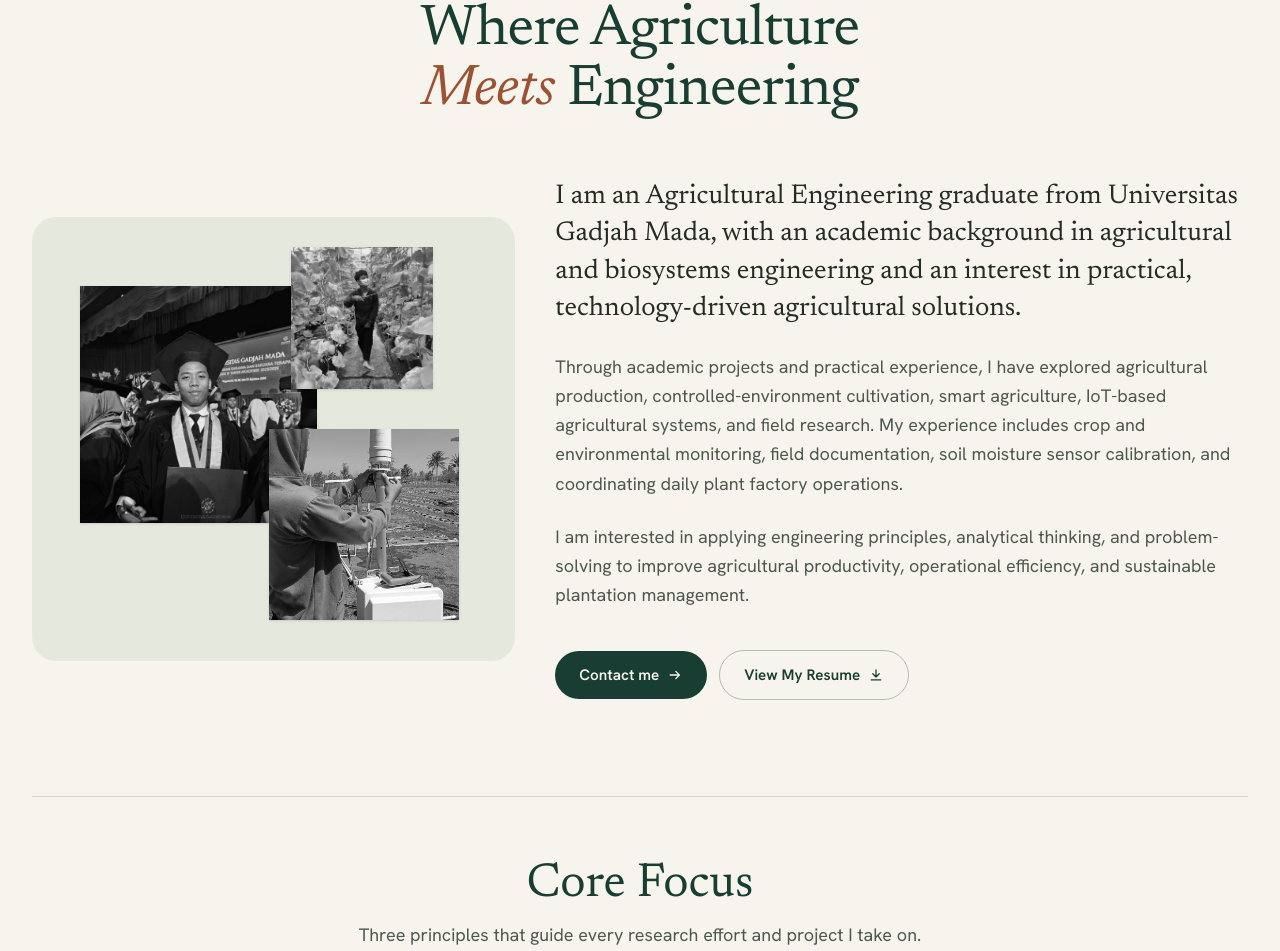
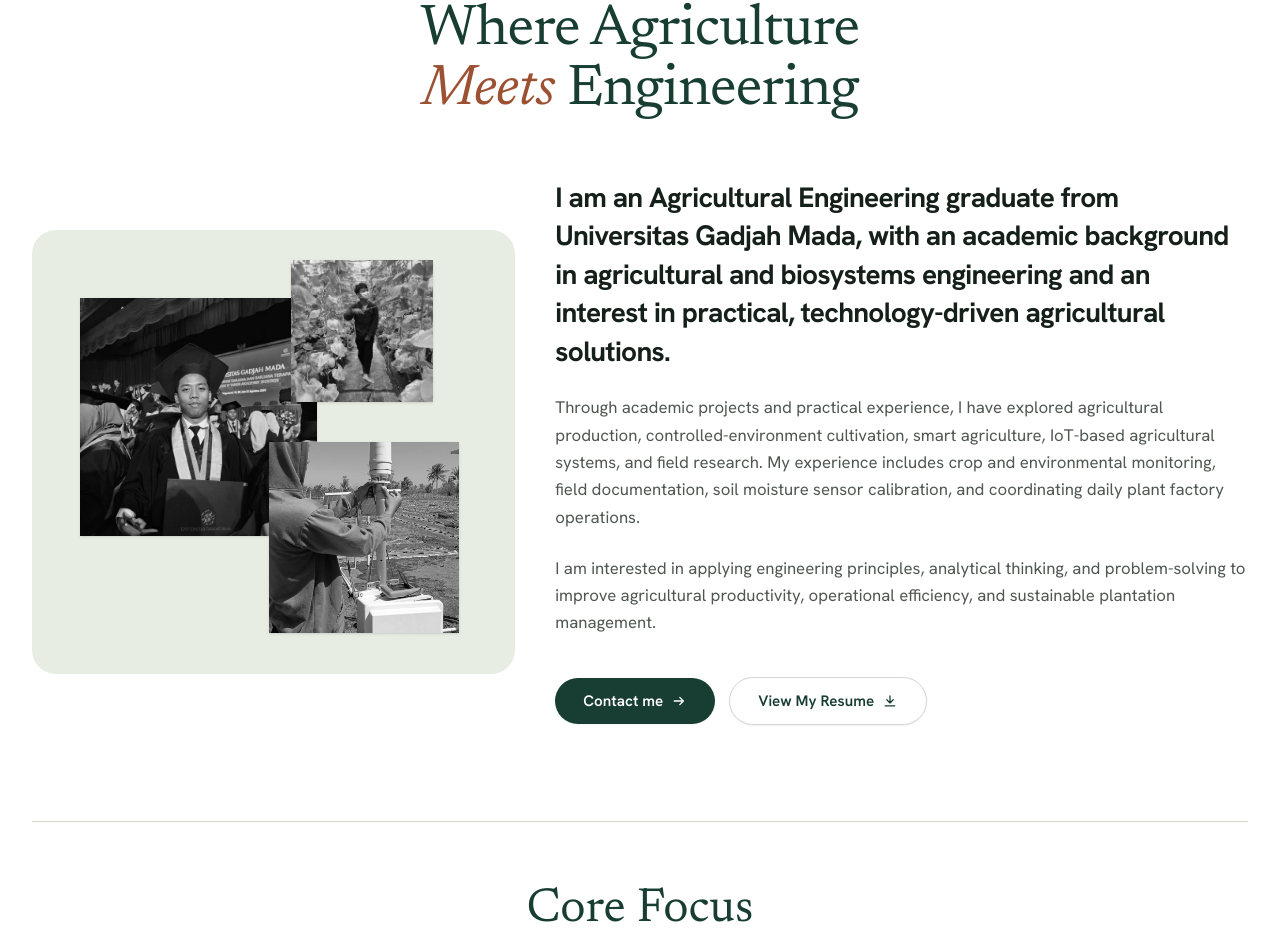
Before and after one commit to rizkiramadhan3864-beep/rizqi-portfolio, a React (Vite) app: page / in a window 1280 px wide. Shown: the part 987-1938 px from the top of the page. Built offline with nearby package versions, Linux system fonts and the light colour scheme.

Commit message:
feat(about): set white background, bold sans-serif text, and pill buttons matching reference

```diff
--- a/src/components/sections-intro.tsx
+++ b/src/components/sections-intro.tsx
@@ -220,7 +220,7 @@ export function About() {
   const selectedFocusItem = coreFocusItems.find((item) => item.id === activeFocus)
 
   return (
-    <section id="about" aria-labelledby="about-title" className="py-24 lg:py-32">
+    <section id="about" aria-labelledby="about-title" className="bg-white py-24 lg:py-32">
       <div className="mx-auto max-w-7xl px-5 sm:px-8">
         <header className="mx-auto max-w-3xl text-center" {...revealProps()}>
           <h2
@@ -236,31 +236,31 @@ export function About() {
             <AboutCollage />
           </div>
 
-          <div className="space-y-6 text-lg leading-relaxed text-ink-soft md:col-span-7" {...revealProps(160)}>
-            <p className="font-serif text-2xl leading-snug text-charcoal sm:text-[1.7rem]">
+          <div className="space-y-6 md:col-span-7" {...revealProps(160)}>
+            <p className="font-sans text-2xl font-bold leading-snug tracking-tight text-[#16201A] sm:text-[1.75rem]">
               I am an Agricultural Engineering graduate from Universitas Gadjah Mada, with an academic background in agricultural and biosystems engineering and an interest in practical, technology-driven agricultural solutions.
             </p>
-            <p>
+            <p className="text-base leading-relaxed text-ink-soft sm:text-[1.05rem]">
               Through academic projects and practical experience, I have explored agricultural production, controlled-environment cultivation, smart agriculture, IoT-based agricultural systems, and field research. My experience includes crop and environmental monitoring, field documentation, soil moisture sensor calibration, and coordinating daily plant factory operations.
             </p>
-            <p>
+            <p className="text-base leading-relaxed text-ink-soft sm:text-[1.05rem]">
               I am interested in applying engineering principles, analytical thinking, and problem-solving to improve agricultural productivity, operational efficiency, and sustainable plantation management.
             </p>
-            <div className="flex flex-wrap items-center gap-3 pt-4">
+            <div className="flex flex-wrap items-center gap-3.5 pt-4">
               <a
                 href="#contact"
-                className="inline-flex items-center justify-center gap-2 rounded-full bg-forest px-6 py-3 text-[0.95rem] font-semibold text-ivory transition-colors duration-300 hover:bg-forest-deep"
+                className="inline-flex items-center justify-center gap-2 rounded-full bg-forest px-7 py-3 text-[0.95rem] font-semibold text-white shadow-xs transition-all duration-300 hover:bg-forest-deep active:scale-95"
               >
-                Contact me
-                <ArrowIcon />
+                <span>Contact me</span>
+                <ArrowIcon className="h-4 w-4" />
               </a>
               <a
                 href={profile.cvPath}
                 download
-                className="inline-flex items-center justify-center gap-2 rounded-full border border-forest/30 px-6 py-3 text-[0.95rem] font-semibold text-forest transition-colors duration-300 hover:border-forest hover:bg-forest/5"
+                className="inline-flex items-center justify-center gap-2 rounded-full border border-neutral-300 bg-white px-7 py-3 text-[0.95rem] font-semibold text-forest shadow-xs transition-all duration-300 hover:border-forest hover:bg-neutral-50 active:scale-95"
               >
-                View My Resume
-                <DownloadIcon />
+                <span>View My Resume</span>
+                <DownloadIcon className="h-4 w-4" />
               </a>
             </div>
           </div>
```
